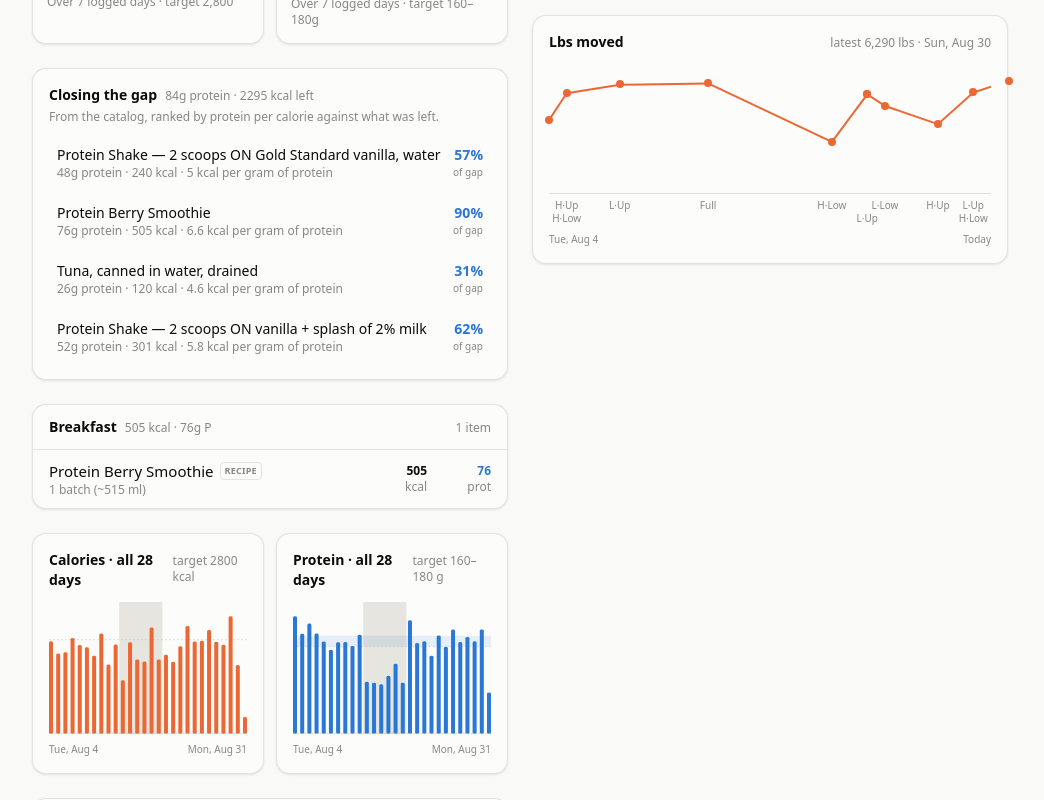
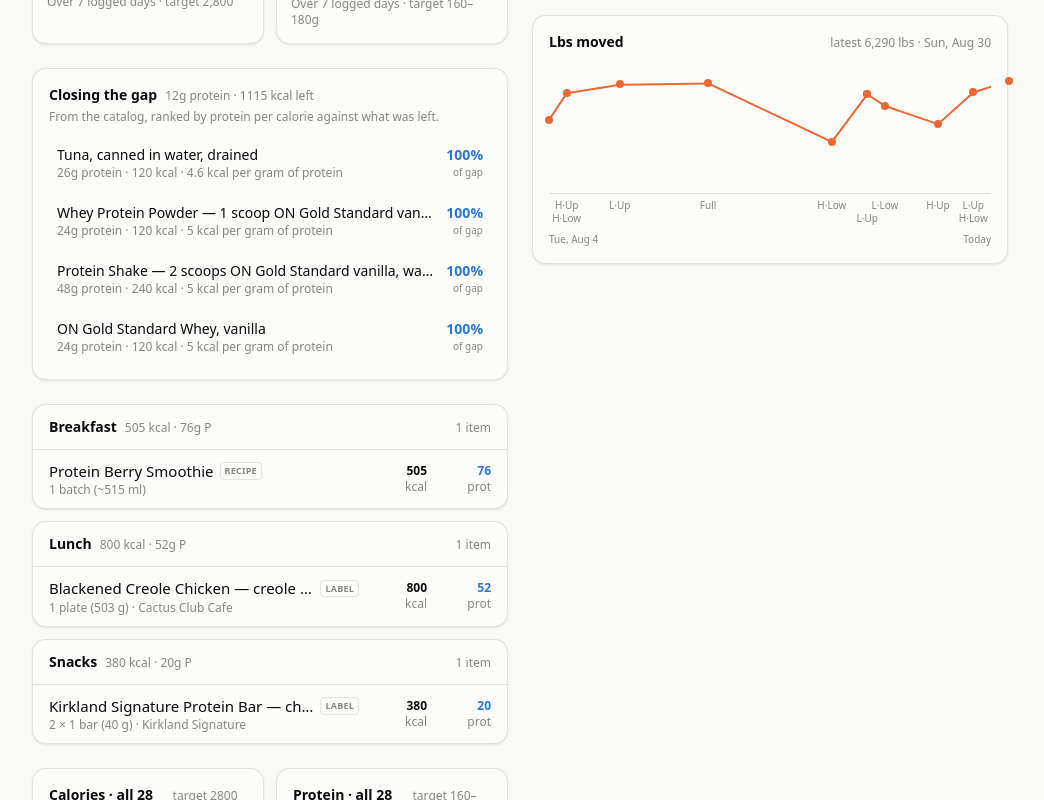
Before and after one commit to soldoutbudokan/Health, a Next.js app: page /Health/ in a window 1280 px wide. Shown: the part 740-1540 px from the top of the page, without its empty margins (120-1164 px from the left). Built offline with nearby package versions, Linux system fonts and the light colour scheme.

Commit message:
Log the Aug 31 Cactus Club lunch and two Kirkland bars; add the Blackened Creole Chicken to the catalog

```diff
--- a/src/data/restaurants.ts
+++ b/src/data/restaurants.ts
@@ -399,4 +399,24 @@ export const RESTAURANT_FOODS: Food[] = [
     note: "Estimated from the brunch menu's own description — peameal bacon, house greens — and the standard build of the dish, not a panel; the pub publishes no nutrition and queenandbeaverpub.ca was blocked at the network egress proxy on August 30, 2026, so the menu was read from a photograph. FIRST WRITTEN AT 645 KCAL AND CORRECTED THE SAME DAY TO 840, on the report from the person who ate it that the plate was heavier than that by roughly 30% — one diner's recollection rather than a weighing, but it is the observation the original band existed to absorb, and 840 sits at the top of the 550–850 that band stated rather than outside it. The whole row was scaled uniformly because no component was named as the heavy one, which is the weakest step here: if the extra was mostly hollandaise the protein is overstated by several grams, and if it was a thicker peameal cut it is about right. On the revised build that is two poached eggs and ~100 g of peameal under ~70 g of hollandaise on an English muffin, with dressed house greens; Atwater lands at 825 against 840. Peameal is why this is still the menu's best protein-per-calorie plate — cured pork loin rather than belly. Sodium is the widest line at 1,300–2,600 mg, the brine and the sauce stacking; a cure cannot be eyeballed the way a portion can.",
     tags: ["queen and beaver", "q&b", "eggs benedict", "benedict", "peameal", "eggs", "hollandaise", "brunch", "breakfast", "restaurant", "toronto", "pub"],
   },
+  {
+    id: "cactus-blackened-creole-chicken",
+    name: "Blackened Creole Chicken",
+    variant: "creole butter, buttered mashed potatoes, seasonal vegetables",
+    brand: "Cactus Club Cafe",
+    source: "packaged",
+    per: "1 plate (503 g)",
+    gramsPerServing: 503,
+    macros: {
+      calories: 800,
+      protein: 52,
+      carbs: 41,
+      fat: 48,
+      fiber: 6,
+      sugar: 3,
+      sodium: 2760,
+    },
+    note: "Straight off Cactus Club's published nutrition guide, which makes this the rare entry in this file with no reconstructed line \u2014 800 kcal / 52 g protein / 41 g carbs / 48 g fat / 6 g fibre / 2,760 mg sodium for a 503 g plate of blackened chicken breast, creole butter, buttered mashed potatoes and seasonal vegetables. THE FIGURES CAME FROM THIRD-PARTY MIRRORS OF THAT GUIDE RATHER THAN THE GUIDE ITSELF: cactusclubcafe.com was blocked at the network egress proxy on August 31, 2026, so FatSecret and Fitia stand in for the PDF, and the 3 g of sugar is the one line only a search summary asserted rather than a mirror table \u2014 read that figure as 0\u20138 g, and note that nothing else on the row depends on it. Atwater lands at 804 against the stated 800, a 0.5% miss and the tightest reconciliation in this file, which is roughly what separates a real panel from a good estimate. THE SODIUM IS THE POINT OF THIS ENTRY: 2,760 mg on one plate exceeds a full day's recommended limit on its own, and this log's own history \u2014 Aug 28 and Aug 30 \u2014 says a day like that lands as a pound or more of water on the next morning's scale before it is anything else.",
+    tags: ["cactus club", "blackened", "creole", "chicken", "cajun", "mashed potatoes", "restaurant", "lunch", "dinner"],
+  },
 ];
```
Also changed, not shown: data/log.csv.
